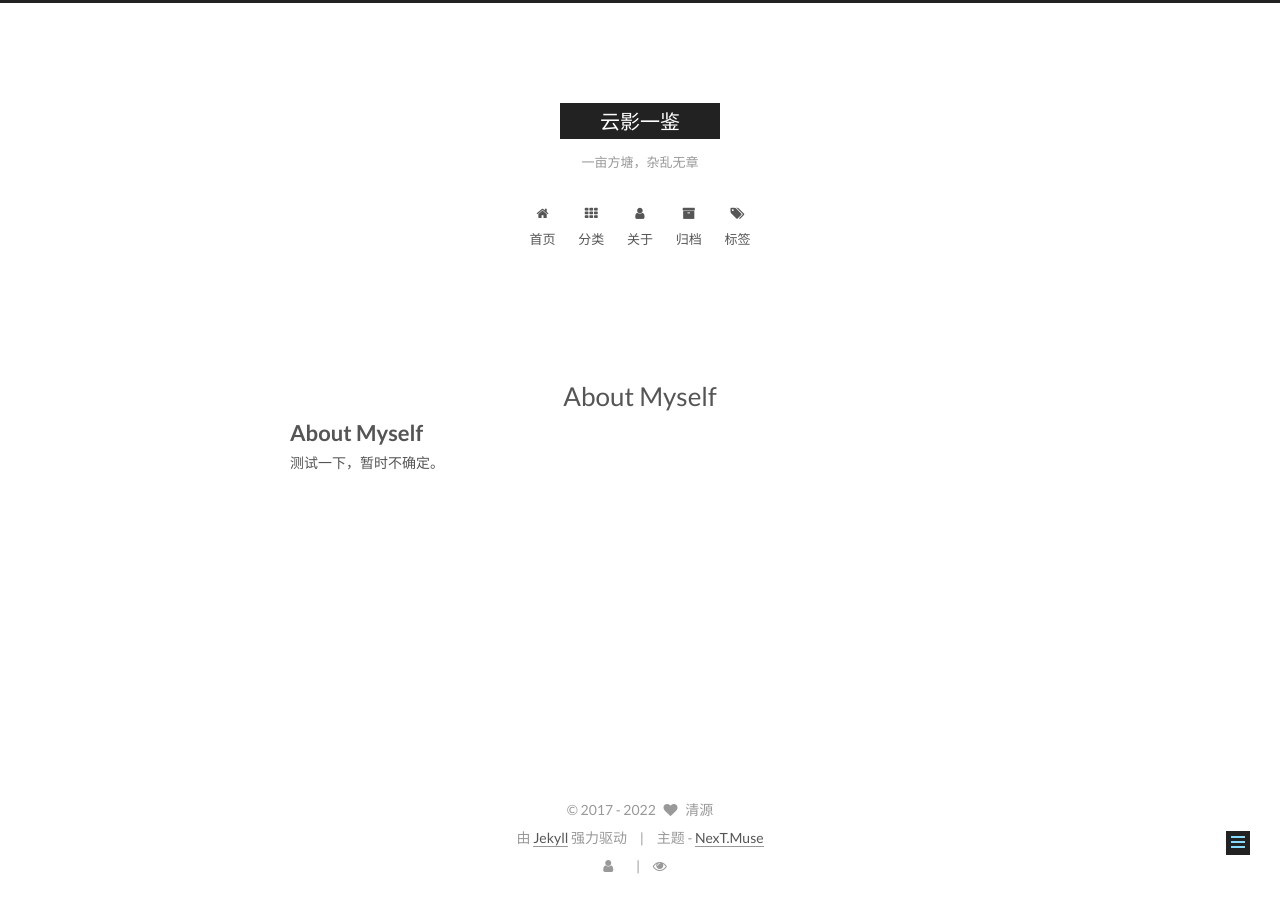
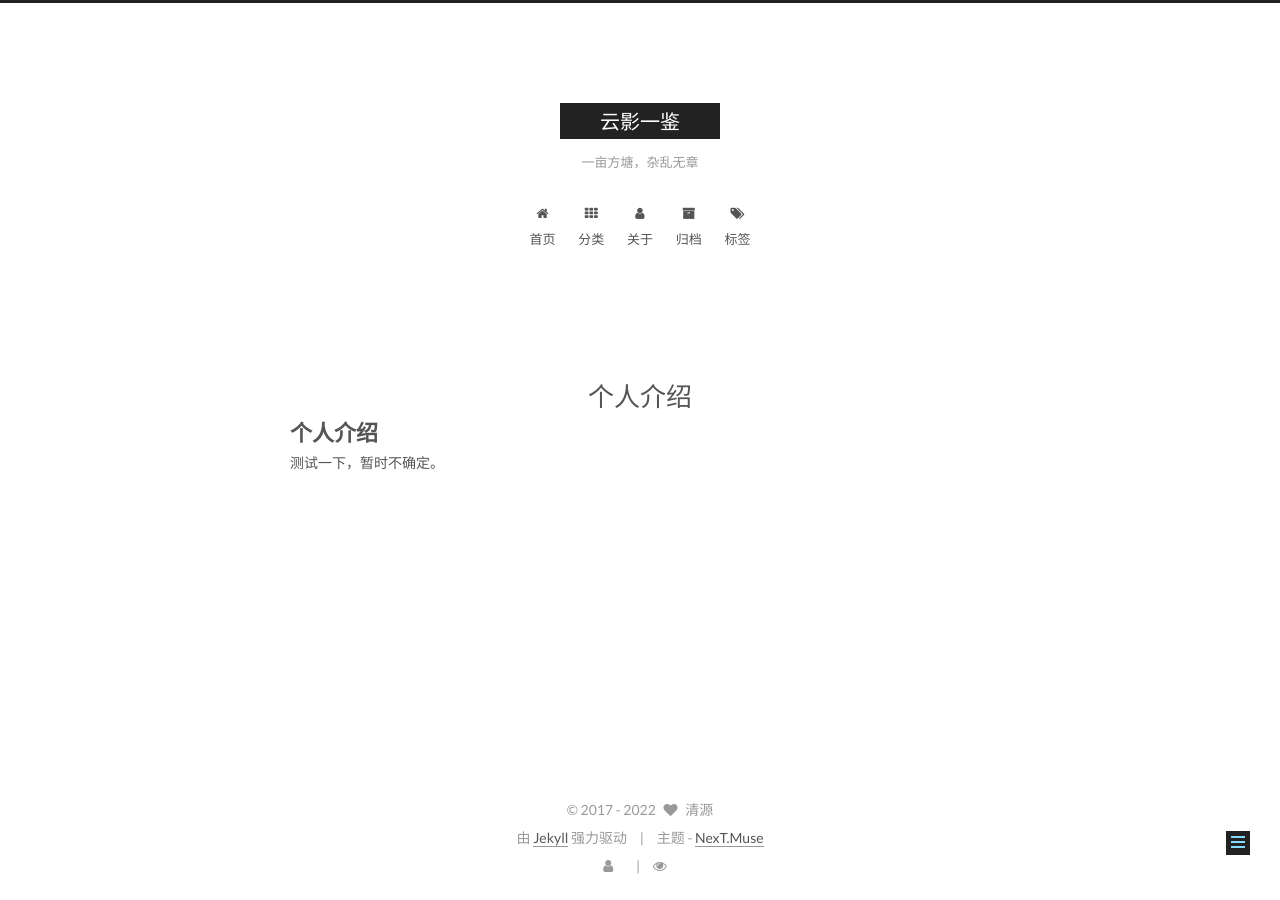
Before and after one commit to Kerwin0766/Kerwin0766.github.io, a Jekyll site: the page built from about/index.md, in a window 1280 px wide. Built offline with Jekyll 4.4.1, drawn with Linux system fonts in a browser that asks for light colours; comment, search, counter and statistics services are not loaded; our own code applies the rules of GitHub Pages for plain Markdown files.

Commit message:
Update index.md

```diff
--- a/about/index.md
+++ b/about/index.md
@@ -3,5 +3,5 @@ layout: page
 type: about
 ---
 
-# About Myself
+# 个人介绍
 测试一下，暂时不确定。
```
